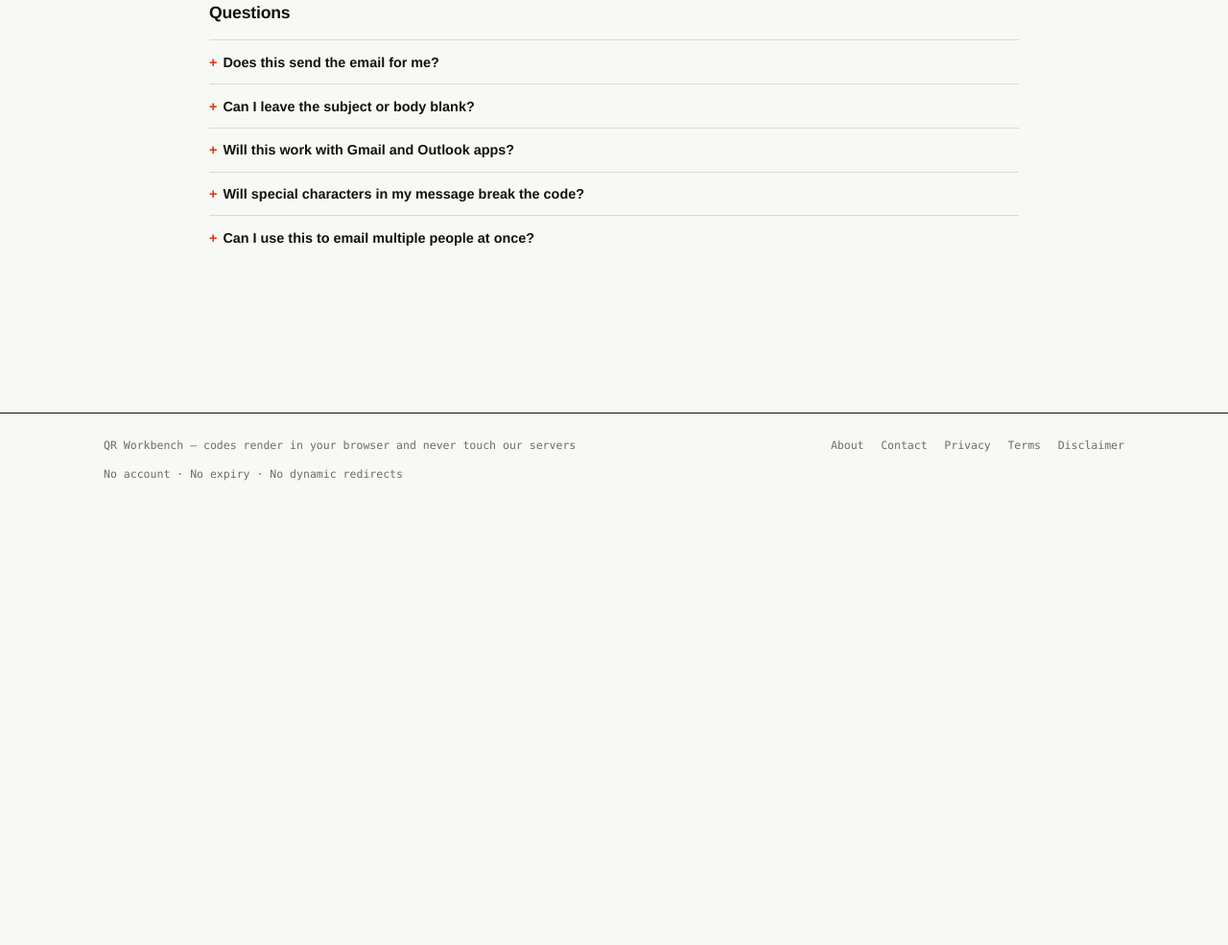
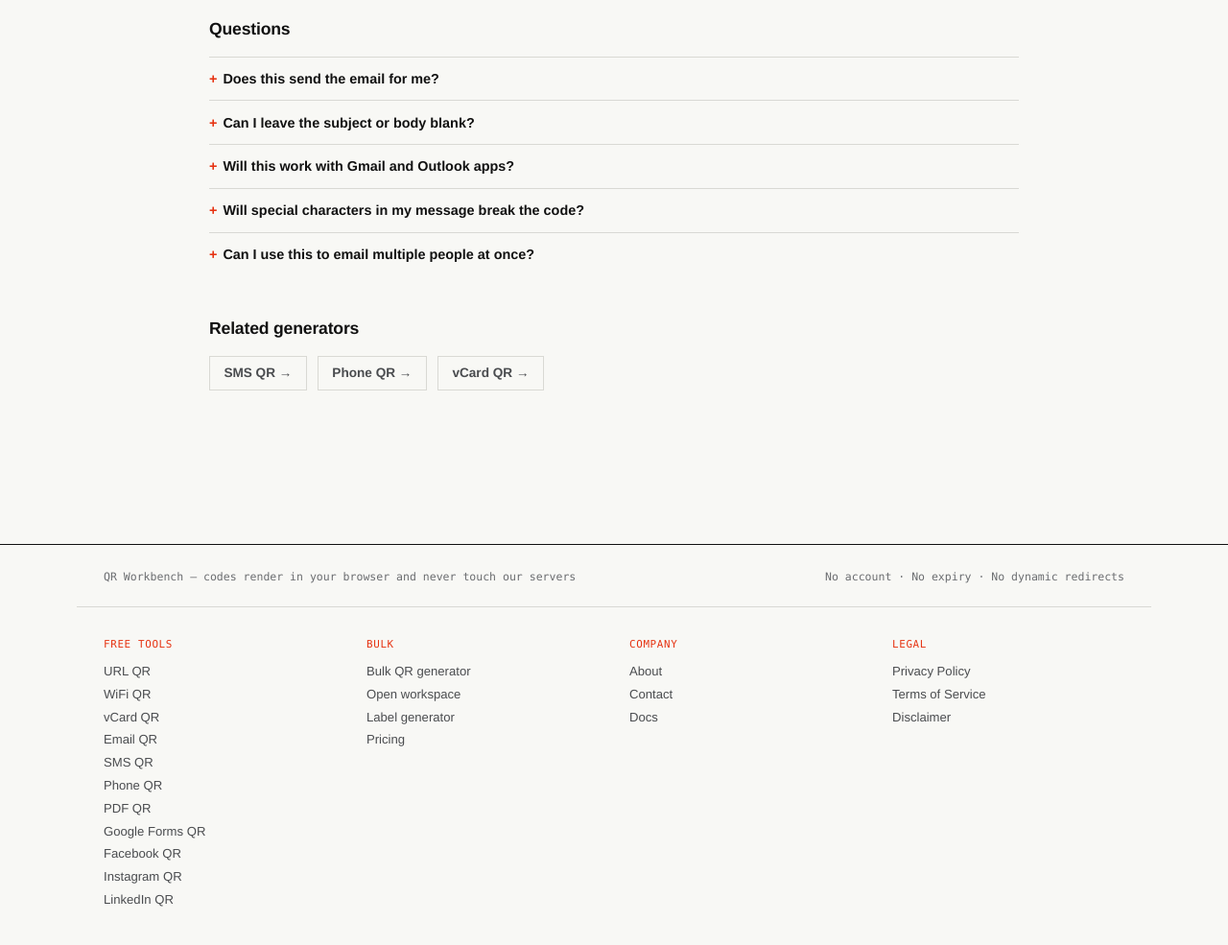
Before and after one commit to amitsharma130291/qrworkbench, an Astro site: page /email-qr-code-generator in a window 1280 px wide. Shown: the part 1686-2671 px from the top of the page at 96% size. Before the commit the page ends 2227 px from the top, so only its background shows below. Built offline with nearby package versions, Linux system fonts and the light colour scheme; Astro itself is replaced by a stand-in of ours.

Commit message:
Strengthen internal linking site-wide
- New src/data/tools.js: single source of truth for the 11 generator
  pages, plus a hand-picked (not just "next in list") related-tools
  map so cross-links make topical sense (WiFi -> vCard/Phone/URL,
  the three social pages cross-link each other, etc).
- Every generator page now gets a breadcrumb (Home / Tools / [page])
  with BreadcrumbList schema, and a "Related generators" section
  linking to 3 contextually relevant sibling pages.
- Footer rebuilt as a full 4-column sitemap (Free tools, Bulk,
  Company, Legal) -- 21 links, present on every page site-wide,
  versus the previous 5-link legal-only row.
- Bulk workspace sidebar now also links back to the free tools
  section, so the app isn't a dead end for internal link flow.

```diff
--- a/src/components/Footer.astro
+++ b/src/components/Footer.astro
@@ -1,33 +1,71 @@
 ---
+import { TOOLS } from "../data/tools.js";
 ---
 <footer class="site-footer">
-  <div class="frame footer-top">
+  <div class="frame footer-brand-row">
     <span>QR Workbench — codes render in your browser and never touch our servers</span>
-    <nav class="footer-links" aria-label="Legal">
-      <a href="/about">About</a>
-      <a href="/contact">Contact</a>
-      <a href="/privacy-policy">Privacy</a>
-      <a href="/terms">Terms</a>
-      <a href="/disclaimer">Disclaimer</a>
-    </nav>
+    <span>No account · No expiry · No dynamic redirects</span>
   </div>
-  <div class="frame footer-row">
-    <span>No account · No expiry · No dynamic redirects</span>
+
+  <div class="frame footer-grid">
+    <div class="footer-col">
+      <div class="footer-heading">Free tools</div>
+      <nav aria-label="QR generators">
+        {TOOLS.map((t) => <a href={t.href}>{t.name}</a>)}
+      </nav>
+    </div>
+    <div class="footer-col">
+      <div class="footer-heading">Bulk</div>
+      <nav aria-label="Bulk generation">
+        <a href="/bulk-qr-code-generator">Bulk QR generator</a>
+        <a href="/bulk">Open workspace</a>
+        <a href="/labels">Label generator</a>
+        <a href="/#pricing">Pricing</a>
+      </nav>
+    </div>
+    <div class="footer-col">
+      <div class="footer-heading">Company</div>
+      <nav aria-label="Company">
+        <a href="/about">About</a>
+        <a href="/contact">Contact</a>
+        <a href="/docs">Docs</a>
+      </nav>
+    </div>
+    <div class="footer-col">
+      <div class="footer-heading">Legal</div>
+      <nav aria-label="Legal">
+        <a href="/privacy-policy">Privacy Policy</a>
+        <a href="/terms">Terms of Service</a>
+        <a href="/disclaimer">Disclaimer</a>
+      </nav>
+    </div>
   </div>
 </footer>
 
 <style>
   .site-footer { border-top: 1px solid var(--ink); margin-top: 5rem; }
-  .footer-top {
-    display: flex; justify-content: space-between; align-items: center; flex-wrap: wrap; gap: 0.9rem;
-    padding: 1.6rem 1.75rem 1rem;
+  .footer-brand-row {
+    display: flex; justify-content: space-between; flex-wrap: wrap; gap: 0.5rem;
+    padding: 1.6rem 1.75rem 1.5rem;
     font-family: var(--mono); font-size: 0.72rem; color: var(--ink-faint);
+    border-bottom: 1px solid var(--line);
   }
-  .footer-links { display: flex; gap: 1.1rem; }
-  .footer-links a { color: var(--ink-faint); text-decoration: none; }
-  .footer-links a:hover { color: var(--red); text-decoration: underline; }
-  .footer-row {
-    padding: 0 1.75rem 2.5rem;
-    font-family: var(--mono); font-size: 0.72rem; color: var(--ink-faint);
+  .footer-grid {
+    display: grid; grid-template-columns: repeat(4, 1fr); gap: 2rem;
+    padding: 2rem 1.75rem 2.5rem;
+  }
+  .footer-heading {
+    font-family: var(--mono); font-size: 0.68rem; text-transform: uppercase; letter-spacing: 0.06em;
+    color: var(--red); margin-bottom: 0.9rem;
+  }
+  .footer-col nav { display: flex; flex-direction: column; gap: 0.55rem; }
+  .footer-col a { color: var(--ink-dim); text-decoration: none; font-size: 0.82rem; }
+  .footer-col a:hover { color: var(--red); text-decoration: underline; }
+
+  @media (max-width: 760px) {
+    .footer-grid { grid-template-columns: 1fr 1fr; gap: 1.8rem; }
+  }
+  @media (max-width: 480px) {
+    .footer-grid { grid-template-columns: 1fr; }
   }
 </style>
--- /dev/null
+++ b/src/data/tools.js
@@ -0,0 +1,38 @@
+export const TOOLS = [
+  { slug: "url", name: "URL QR", href: "/url-qr-code-generator" },
+  { slug: "wifi", name: "WiFi QR", href: "/wifi-qr-code-generator" },
+  { slug: "vcard", name: "vCard QR", href: "/vcard-qr-code-generator" },
+  { slug: "email", name: "Email QR", href: "/email-qr-code-generator" },
+  { slug: "sms", name: "SMS QR", href: "/sms-qr-code-generator" },
+  { slug: "phone", name: "Phone QR", href: "/phone-qr-code-generator" },
+  { slug: "pdf", name: "PDF QR", href: "/pdf-qr-code-generator" },
+  { slug: "google-forms", name: "Google Forms QR", href: "/google-forms-qr-code-generator" },
+  { slug: "facebook", name: "Facebook QR", href: "/facebook-qr-code-generator" },
+  { slug: "instagram", name: "Instagram QR", href: "/instagram-qr-code-generator" },
+  { slug: "linkedin", name: "LinkedIn QR", href: "/linkedin-qr-code-generator" },
+];
+
+// Hand-picked, not just "next 3 in the list" -- each generator links to the
+// ones a real visitor doing that task is next most likely to need.
+export const RELATED = {
+  url: ["pdf", "google-forms", "wifi"],
+  wifi: ["vcard", "phone", "url"],
+  vcard: ["email", "phone", "wifi"],
+  email: ["sms", "phone", "vcard"],
+  sms: ["email", "phone", "wifi"],
+  phone: ["sms", "email", "vcard"],
+  pdf: ["google-forms", "url", "email"],
+  "google-forms": ["pdf", "url", "email"],
+  facebook: ["instagram", "linkedin", "url"],
+  instagram: ["facebook", "linkedin", "url"],
+  linkedin: ["facebook", "instagram", "url"],
+};
+
+export function relatedTools(slug) {
+  const slugs = RELATED[slug] || [];
+  return slugs.map((s) => TOOLS.find((t) => t.slug === s)).filter(Boolean);
+}
+
+export function toolBySlug(slug) {
+  return TOOLS.find((t) => t.slug === slug);
+}
--- a/src/layouts/AppLayout.astro
+++ b/src/layouts/AppLayout.astro
@@ -46,6 +46,7 @@ const steps = [
         <div class="side-group">
           <div class="side-label">Help</div>
           <nav>
+            <a class="side-link" href="/#tools">Free single-code tools</a>
             <a class="side-link" href="/docs">Documentation</a>
           </nav>
         </div>
--- a/src/layouts/GeneratorPageLayout.astro
+++ b/src/layouts/GeneratorPageLayout.astro
@@ -1,7 +1,12 @@
 ---
 import Layout from "./Layout.astro";
+import { relatedTools, toolBySlug } from "../data/tools.js";
 
-const { title, description, eyebrow, h1, intro, howTo = [], tips = [], bulkNote, bulkHref = "/bulk", faq = [] } = Astro.props;
+const { title, description, eyebrow, h1, intro, slug, howTo = [], tips = [], bulkNote, bulkHref = "/bulk", faq = [] } = Astro.props;
+
+const related = slug ? relatedTools(slug) : [];
+const self = slug ? toolBySlug(slug) : null;
+const canonicalPath = new URL(Astro.url.pathname, Astro.site).toString();
 
 const appSchema = {
   "@context": "https://schema.org",
@@ -29,15 +34,36 @@ const faqSchema = faq.length > 0 ? {
     acceptedAnswer: { "@type": "Answer", text: item.a },
   })),
 } : null;
+
+const breadcrumbSchema = self ? {
+  "@context": "https://schema.org",
+  "@type": "BreadcrumbList",
+  itemListElement: [
+    { "@type": "ListItem", position: 1, name: "Home", item: new URL("/", Astro.site).toString() },
+    { "@type": "ListItem", position: 2, name: "Tools", item: new URL("/#tools", Astro.site).toString() },
+    { "@type": "ListItem", position: 3, name: self.name, item: canonicalPath },
+  ],
+} : null;
 ---
 <Layout title={title} description={description}>
   <Fragment slot="head">
     <script type="application/ld+json" set:html={JSON.stringify(appSchema)} />
     {howToSchema && <script type="application/ld+json" set:html={JSON.stringify(howToSchema)} />}
     {faqSchema && <script type="application/ld+json" set:html={JSON.stringify(faqSchema)} />}
+    {breadcrumbSchema && <script type="application/ld+json" set:html={JSON.stringify(breadcrumbSchema)} />}
   </Fragment>
 
   <div class="frame gen-page">
+    {self && (
+      <nav class="breadcrumb" aria-label="Breadcrumb">
+        <a href="/">Home</a>
+        <span>/</span>
+        <a href="/#tools">Tools</a>
+        <span>/</span>
+        <span aria-current="page">{self.name}</span>
+      </nav>
+    )}
+
     <div class="gen-head">
       <div class="index-no">{eyebrow}</div>
       <h1>{h1}</h1>
@@ -82,11 +108,25 @@ const faqSchema = faq.length > 0 ? {
         ))}
       </div>
     )}
+
+    {related.length > 0 && (
+      <section class="related-section">
+        <h2>Related generators</h2>
+        <div class="related-grid">
+          {related.map((t) => <a class="related-link" href={t.href}>{t.name} →</a>)}
+        </div>
+      </section>
+    )}
   </div>
 </Layout>
 
 <style>
-  .gen-page { padding: 3rem 1.75rem 5rem; max-width: 900px; }
+  .gen-page { padding: 1.6rem 1.75rem 5rem; max-width: 900px; }
+  .breadcrumb { display: flex; gap: 0.5rem; align-items: center; font-family: var(--mono); font-size: 0.72rem; color: var(--ink-faint); margin-bottom: 1.6rem; flex-wrap: wrap; }
+  .breadcrumb a { color: var(--ink-faint); text-decoration: none; }
+  .breadcrumb a:hover { color: var(--red); text-decoration: underline; }
+  .breadcrumb [aria-current="page"] { color: var(--ink-dim); }
+
   .gen-head { max-width: 68ch; margin-bottom: 0; }
   .index-no { font-family: var(--mono); font-size: 0.72rem; color: var(--red); margin-bottom: 1rem; letter-spacing: 0.04em; text-transform: uppercase; }
   .gen-page h1 { font-size: clamp(1.8rem, 3.6vw, 2.5rem); margin: 0 0 1rem; letter-spacing: -0.015em; line-height: 1.1; text-wrap: balance; }
@@ -119,6 +159,7 @@ const faqSchema = faq.length > 0 ? {
   .bulk-upsell span:first-child { font-size: 0.85rem; }
   .bulk-upsell .arrow { font-family: var(--mono); font-size: 0.78rem; font-weight: 700; color: var(--red); white-space: nowrap; }
 
+  .gen-faq { margin-bottom: 2.8rem; }
   .gen-faq h2 { font-size: 1.1rem; margin: 0 0 1.1rem; letter-spacing: -0.01em; }
   .faq-item { border-top: 1px solid var(--line); padding: 0.9rem 0; }
   .faq-item summary { cursor: pointer; font-size: 0.9rem; font-weight: 600; list-style: none; }
@@ -126,4 +167,12 @@ const faqSchema = faq.length > 0 ? {
   .faq-item summary::before { content: "+"; display: inline-block; width: 1em; color: var(--red); font-weight: 700; }
   .faq-item[open] summary::before { content: "–"; }
   .faq-item p { margin: 0.7rem 0 0 1em; font-size: 0.85rem; color: var(--ink-dim); line-height: 1.6; }
+
+  .related-section { max-width: 68ch; }
+  .related-grid { display: flex; flex-wrap: wrap; gap: 0.7rem; }
+  .related-link {
+    font-size: 0.85rem; font-weight: 600; color: var(--ink-dim); text-decoration: none;
+    border: 1px solid var(--line); padding: 0.6rem 0.9rem;
+  }
+  .related-link:hover { border-color: var(--red); color: var(--red); }
 </style>
--- a/src/pages/email-qr-code-generator.astro
+++ b/src/pages/email-qr-code-generator.astro
@@ -27,6 +27,7 @@ const faq = [
   title="Email QR Code Generator — Pre-Filled mailto: QR, Free | QR Workbench"
   description="Generate a QR code that opens a pre-filled email — address, subject and body ready to send. Free, static, generated in your browser."
   eyebrow="Email QR Code Generator"
+  slug="email"
   h1="A QR code that opens a ready-to-send email"
   intro="Scanning this opens the visitor's email app with your address, subject and message already filled in. Nothing is sent on your behalf — they still choose to hit send."
   howTo={howTo}
--- a/src/pages/facebook-qr-code-generator.astro
+++ b/src/pages/facebook-qr-code-generator.astro
@@ -26,6 +26,7 @@ const faq = [
   title="Facebook QR Code Generator — Link to Your Page, Free | QR Workbench"
   description="Turn your Facebook page, post or event link into a scannable QR code. Free, static, generated in your browser."
   eyebrow="Facebook QR Code Generator"
+  slug="facebook"
   h1="Get scanned straight to your Facebook page"
   intro="Paste your Facebook page, post, or event link and get a QR code for flyers, storefronts, or packaging — no app or login required to generate it."
   howTo={howTo}
--- a/src/pages/google-forms-qr-code-generator.astro
+++ b/src/pages/google-forms-qr-code-generator.astro
@@ -27,6 +27,7 @@ const faq = [
   title="Google Forms QR Code Generator — Free, No Sign-Up | QR Workbench"
   description="Turn a Google Forms link into a scannable QR code — for surveys, RSVPs, feedback forms and event sign-ups. Free, generated in your browser."
   eyebrow="Google Forms QR Code Generator"
+  slug="google-forms"
   h1="Put your Google Form on a poster, table, or receipt"
   intro="Paste your form's share link and get a QR code people can scan straight into it — no typing a long Google Forms URL on a phone keyboard."
   howTo={howTo}
--- a/src/pages/instagram-qr-code-generator.astro
+++ b/src/pages/instagram-qr-code-generator.astro
@@ -26,6 +26,7 @@ const faq = [
   title="Instagram QR Code Generator — Link to Your Profile, Free | QR Workbench"
   description="Turn your Instagram profile or post link into a scannable QR code. Free, static, generated in your browser."
   eyebrow="Instagram QR Code Generator"
+  slug="instagram"
   h1="Get scanned straight to your Instagram"
   intro="Paste your Instagram profile or post link and get a QR code for packaging, business cards, or in-store signage — follows in one scan, no typing a handle."
   howTo={howTo}
--- a/src/pages/linkedin-qr-code-generator.astro
+++ b/src/pages/linkedin-qr-code-generator.astro
@@ -26,6 +26,7 @@ const faq = [
   title="LinkedIn QR Code Generator — Link to Your Profile, Free | QR Workbench"
   description="Turn your LinkedIn profile or company page link into a scannable QR code. Free, static, generated in your browser."
   eyebrow="LinkedIn QR Code Generator"
+  slug="linkedin"
   h1="Get scanned straight to your LinkedIn"
   intro="Paste your LinkedIn profile or company page link and get a QR code for badges, resumes, or business cards — connect in one scan."
   howTo={howTo}
--- a/src/pages/pdf-qr-code-generator.astro
+++ b/src/pages/pdf-qr-code-generator.astro
@@ -27,6 +27,7 @@ const faq = [
   title="PDF QR Code Generator — Link to a Hosted PDF, Free | QR Workbench"
   description="Turn a link to your hosted PDF (Google Drive, Dropbox, or your own site) into a scannable QR code. Free, static, generated in your browser."
   eyebrow="PDF QR Code Generator"
+  slug="pdf"
   h1="A QR code that opens your PDF"
   intro="Paste a link to a PDF that's already hosted somewhere — Google Drive, Dropbox, or your own website — and get a QR code that opens it. This tool encodes the link only; it doesn't host or store the file."
   howTo={howTo}
--- a/src/pages/phone-qr-code-generator.astro
+++ b/src/pages/phone-qr-code-generator.astro
@@ -24,6 +24,7 @@ const faq = [
   title="Phone Number QR Code Generator — Tap to Call, Free | QR Workbench"
   description="Generate a QR code that opens the dialer with your number ready to call. Free, static, generated in your browser."
   eyebrow="Phone QR Code Generator"
+  slug="phone"
   h1="A QR code that's ready to dial"
   intro="Scanning this opens the phone app with your number already entered — one tap to call. No app, no account, generated entirely in your browser."
   howTo={howTo}
--- a/src/pages/sms-qr-code-generator.astro
+++ b/src/pages/sms-qr-code-generator.astro
@@ -27,6 +27,7 @@ const faq = [
   title="SMS QR Code Generator — Pre-Filled Text Message QR, Free | QR Workbench"
   description="Generate a QR code that opens a pre-filled text message — number and message ready to send. Free, static, generated in your browser."
   eyebrow="SMS QR Code Generator"
+  slug="sms"
   h1="A QR code that pre-fills a text message"
   intro="Scanning this opens a text message to your number with the message already typed — handy for RSVPs, quick orders, or support requests. They still have to tap send."
   howTo={howTo}
--- a/src/pages/url-qr-code-generator.astro
+++ b/src/pages/url-qr-code-generator.astro
@@ -29,6 +29,7 @@ const faq = [
   title="URL QR Code Generator — Free, Static, No Expiry | QR Workbench"
   description="Turn any link into a QR code, free. The URL is encoded directly — no redirect service, no expiry, generated entirely in your browser."
   eyebrow="URL QR Code Generator"
+  slug="url"
   h1="Turn a link into a QR code"
   intro="Paste any URL and get a scannable QR code back — instantly, for free, with no account. The link is encoded directly into the code, so it keeps working even if this site ever goes away."
   howTo={howTo}
--- a/src/pages/vcard-qr-code-generator.astro
+++ b/src/pages/vcard-qr-code-generator.astro
@@ -30,6 +30,7 @@ const faq = [
   title="vCard QR Code Generator — Digital Business Card, Free | QR Workbench"
   description="Turn your contact details into a scannable vCard QR code — name, company, phone, email and website, saved straight to a phone's contacts. Free, generated in your browser."
   eyebrow="vCard QR Code Generator"
+  slug="vcard"
   h1="A business card that scans straight into contacts"
   intro="Fill in your details once, and anyone who scans the code can save you as a contact instantly — no photographing a card, no manual entry. Nothing here is sent anywhere; it's encoded right in your browser."
   howTo={howTo}
--- a/src/pages/wifi-qr-code-generator.astro
+++ b/src/pages/wifi-qr-code-generator.astro
@@ -30,6 +30,7 @@ const faq = [
   title="WiFi QR Code Generator — Scan to Connect, Free | QR Workbench"
   description="Generate a WiFi QR code so guests can join your network by scanning — no typing passwords. Free, static, generated in your browser."
   eyebrow="WiFi QR Code Generator"
+  slug="wifi"
   h1="Scan to join your WiFi, no typing"
   intro="Enter your network name and password once, and anyone can join by scanning — no reading a password off a sticky note, letter by letter. Nothing you type here leaves your browser."
   howTo={howTo}
```
